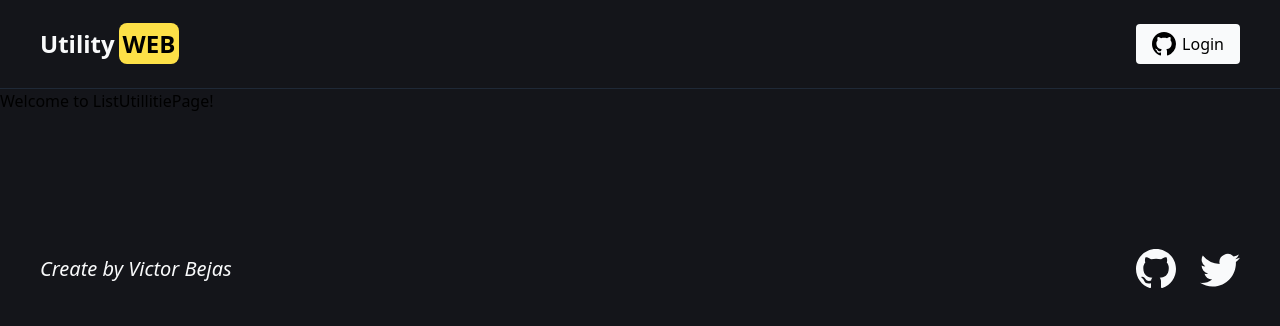
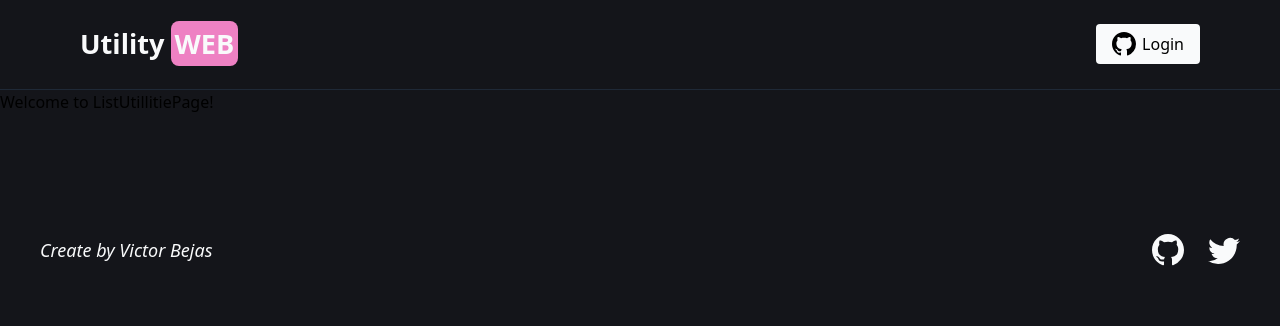
Before and after one commit to vab1997/midutility, a Next.js app: page /list-utilities in a window 1280 px wide. Shown: the top 326 px of the page. Built offline with nearby package versions, Linux system fonts and the light colour scheme.

Commit message:
change styles and lint components

```diff
--- a/src/components/Footer.tsx
+++ b/src/components/Footer.tsx
@@ -1,21 +1,20 @@
-import Link from "next/link"
-import { GithubIcon } from "./icons/GithubIcon"
-import { TwitterIcon } from "./icons/TwitterIcon"
+import { GithubIcon } from './icons/GithubIcon'
+import { TwitterIcon } from './icons/TwitterIcon'
 
-export function Footer() {
+export function Footer () {
   return (
-    <footer className="flex items-center justify-between mt-24 py-10 px-10 w-full">
+    <footer className='flex items-center justify-between mt-20 py-10 px-10 w-full'>
       <div>
-        <p className="text-xl text-gray-50 italic">
+        <p className='text-lg text-gray-50 font-medium italic'>
           Create by Victor Bejas
         </p>
       </div>
-      <div className="flex items-center justify-center gap-6 text-gray-50">
-        <a href="https://github.com/vab1997" target="_blank" rel="noreferrer nopener">
-          <GithubIcon width={40} height={40} />
+      <div className='flex items-center justify-center gap-6 text-gray-50'>
+        <a href='https://github.com/vab1997' target='_blank' rel='noreferrer nopener'>
+          <GithubIcon width={32} height={32} />
         </a>
-        <a href="https://twitter.com/victorbejas" target="_blank" rel="noreferrer nopener">
-          <TwitterIcon width={40} height={40} />
+        <a href='https://twitter.com/victorbejas' target='_blank' rel='noreferrer nopener'>
+          <TwitterIcon width={32} height={32} />
         </a>
       </div>
     </footer>
--- a/src/components/Header.tsx
+++ b/src/components/Header.tsx
@@ -1,20 +1,20 @@
-import Link from "next/link"
-import { GithubIcon } from "./icons/GithubIcon"
+import Link from 'next/link'
+import { GithubIcon } from './icons/GithubIcon'
 
-export function Header() {
+export function Header () {
   return (
     <header className='flex items-center justify-center px-10 py-6 border-b border-b-gray-800 w-full'>
-      <div className="flex items-center justify-between w-full">
+      <div className='flex items-center justify-between px-10 max-w-7xl w-full'>
         <div className='flex gap-8 items-center justify-center'>
           <Link href='/'>
-            <h1 className='text-2xl text-gray-50 font-bold'>
+            <h1 className='text-[1.7rem] text-gray-50 font-bold'>
               Utility
-              <span className='p-1 ml-1 text-black uppercase bg-yellow-300 rounded-lg'>Web</span>
+              <span className='p-1 ml-1.5 text-gray-50 uppercase bg-[#EE81C3] rounded-lg'>Web</span>
             </h1>
           </Link>
         </div>
-        <div className="flex item-center justify-center">
-          <button className="flex items-center justify-center gap-1.5 px-4 py-2 rounded font-medium bg-gray-50">
+        <div className='flex item-center justify-center'>
+          <button className='flex items-center justify-center gap-1.5 px-4 py-2 rounded font-medium bg-gray-50'>
             <GithubIcon width={24} height={24} />
             Login
           </button>
--- a/src/components/Utility.tsx
+++ b/src/components/Utility.tsx
@@ -18,14 +18,14 @@ const randomColor = () => COLORS_ARTICLES[Math.floor(Math.random() * 10) + 1 as
 
 export function Utility ({ id, title, description }: { title: string, id: string, description: string }) {
   return (
-    <article className={`${randomColor()} flex flex-col rounded-lg gap-2 py-4 px-6 h-full w-1/5`}>
-      <header className='flex items-center justify-between px-2 py-2'>
+    <article className={`${randomColor()} flex flex-col rounded-lg gap-1 py-4 px-6 h-full w-1/5`}>
+      <header className='flex items-center justify-between px-2 py-1'>
         <h2 className='text-[#14151A] text-xl font-medium'>{title}</h2>
         <Link href={`/detail/${id}`}>
           <ArrowUp width={40} height={40} />
         </Link>
       </header>
-      <div className='px-2'>
+      <div className='px-2 mb-4'>
         <p className='text-[#14151A] truncate'>{description}</p>
       </div>
       <footer className='flex items-center justify-end mt-2 px-2 w-full'>
```
